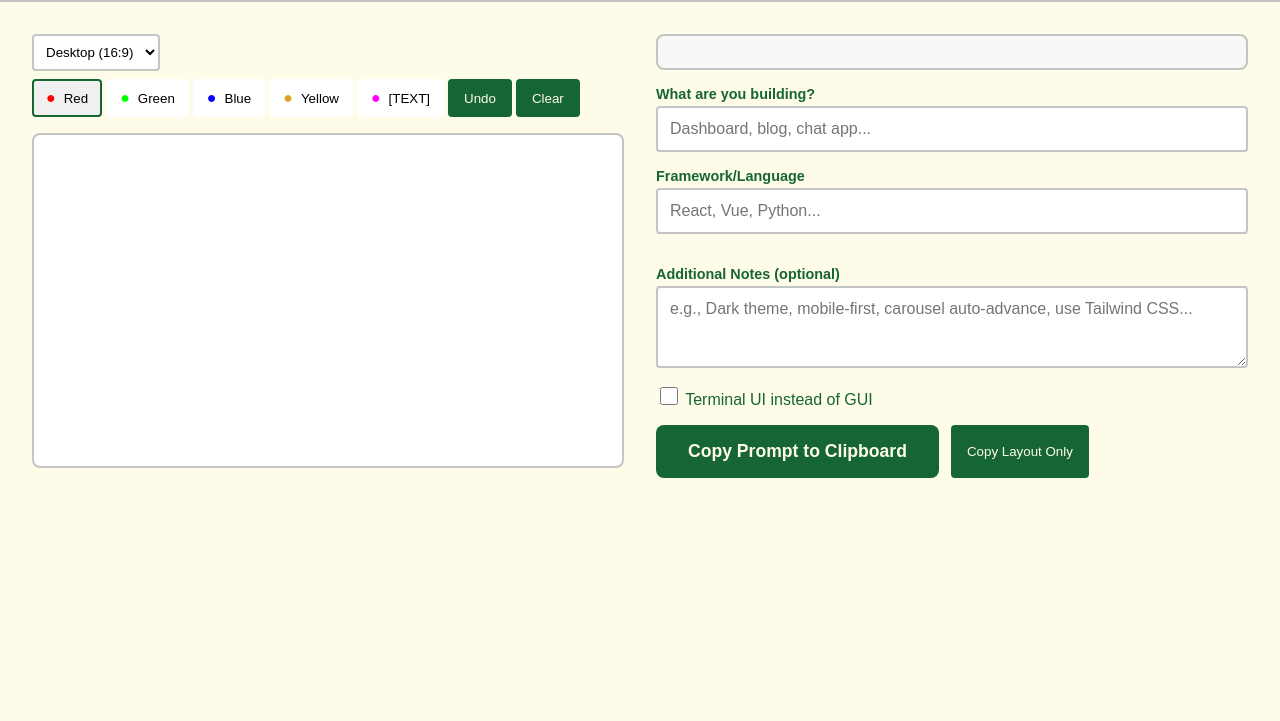
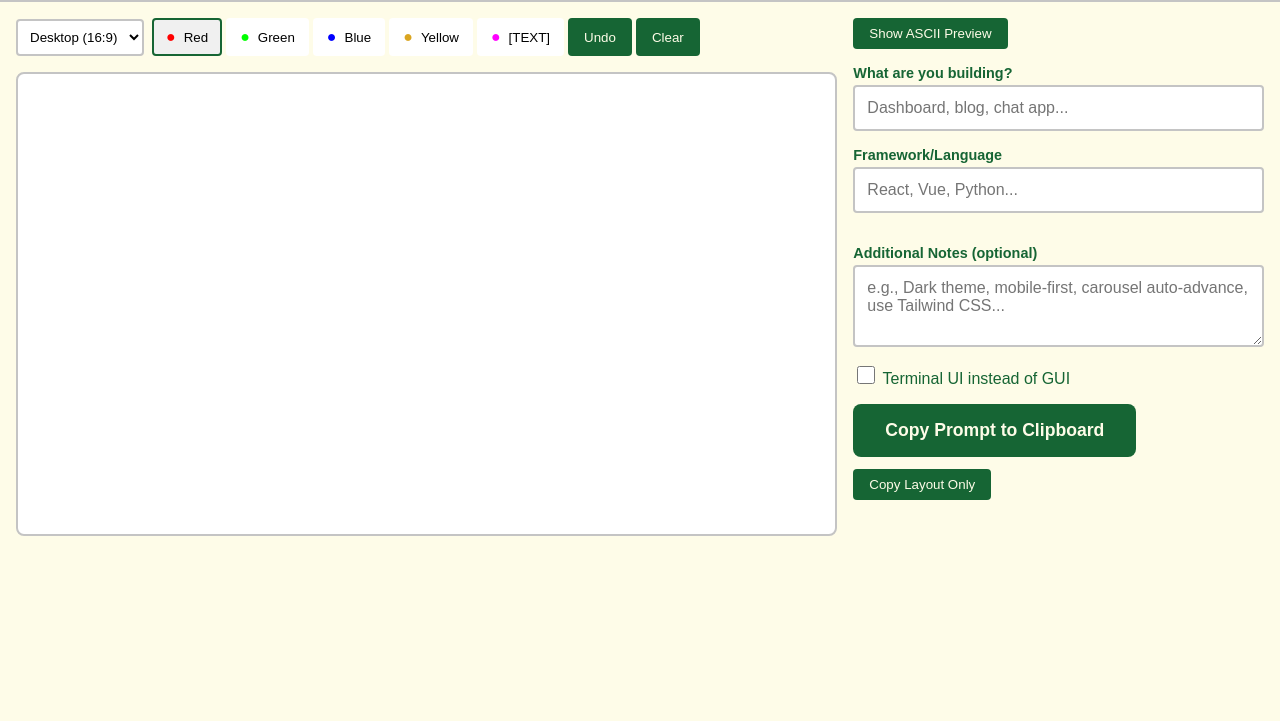
Before and after one commit to AJ-Gonzalez/NapkinWire, a plain HTML site: page web/index.html in a window 1280 px wide. Shown: the part 79-800 px from the top of the page. Drawn offline with nearby package versions, Linux system fonts and the light colour scheme.

Commit message:
Make canvas fill available space, hide ASCII preview by default
- Remove max-width: 800px from canvas so it fills its container
- Give drawing section flex: 2 (was 1) for 2/3 of viewport
- Reduce app-container padding/gap from 2rem to 1rem on desktop
- Remove max-width: 1400px cap on large desktop
- Add toggle button to show/hide ASCII preview (hidden by default)

```diff
--- a/web/index.html
+++ b/web/index.html
@@ -66,7 +66,8 @@
 
             <!-- Right side: ASCII + Inputs -->
             <section class="output-section">
-                <div id="ascii-preview" class="ascii-display"></div>
+                <button id="toggle-ascii" class="action-btn">Show ASCII Preview</button>
+                <div id="ascii-preview" class="ascii-display hidden"></div>
 
                 <div class="input-section">
                     <div class="input-group">
--- a/web/main.js
+++ b/web/main.js
@@ -68,6 +68,13 @@ document.querySelectorAll('.color-btn').forEach(button => {
         currentColor = this.dataset.color;
 
     });
+});
+
+// Toggle ASCII preview visibility
+document.getElementById('toggle-ascii').addEventListener('click', function () {
+    const preview = document.getElementById('ascii-preview');
+    const isHidden = preview.classList.toggle('hidden');
+    this.textContent = isHidden ? 'Show ASCII Preview' : 'Hide ASCII Preview';
 });
 
 
--- a/web/style.css
+++ b/web/style.css
@@ -131,7 +131,6 @@ h1 {
 
 canvas {
     width: 100%;
-    max-width: 800px;
     background-color: #ffffff;
     border: 2px solid var(--border);
     border-radius: 8px;
@@ -142,6 +141,14 @@ canvas {
 /* Output Section */
 .output-section {
     flex: 1;
+}
+
+.hidden {
+    display: none;
+}
+
+#toggle-ascii {
+    margin-bottom: 1rem;
 }
 
 .ascii-display {
@@ -243,18 +250,17 @@ canvas {
 @media (min-width: 768px) {
     .app-container {
         flex-direction: row;
-        gap: 2rem;
-        padding: 2rem;
+        gap: 1rem;
+        padding: 1rem;
     }
 
     .drawing-section {
-        flex: 1;
-        max-width: 50%;
+        flex: 2;
     }
 
     .output-section {
         flex: 1;
-        max-width: 50%;
+        min-width: 300px;
     }
 
     .controls {
@@ -265,20 +271,10 @@ canvas {
         max-height: 400px;
         font-size: 11px;
     }
-
-    canvas {
-        max-width: none;
-    }
 }
 
 /* Large Desktop */
 @media (min-width: 1200px) {
-    .app-container {
-        max-width: 1400px;
-        margin: 0 auto;
-        padding: 2rem;
-    }
-
     .ascii-display {
         font-size: 12px;
     }
```
